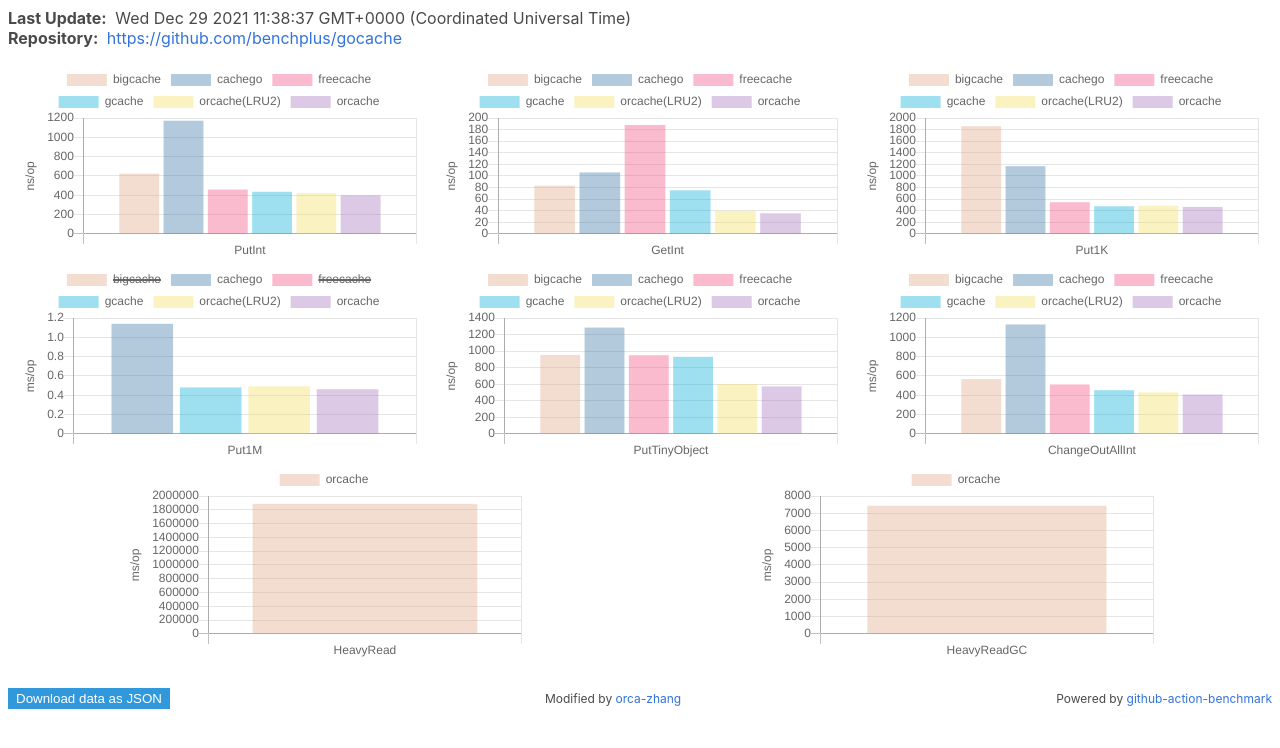
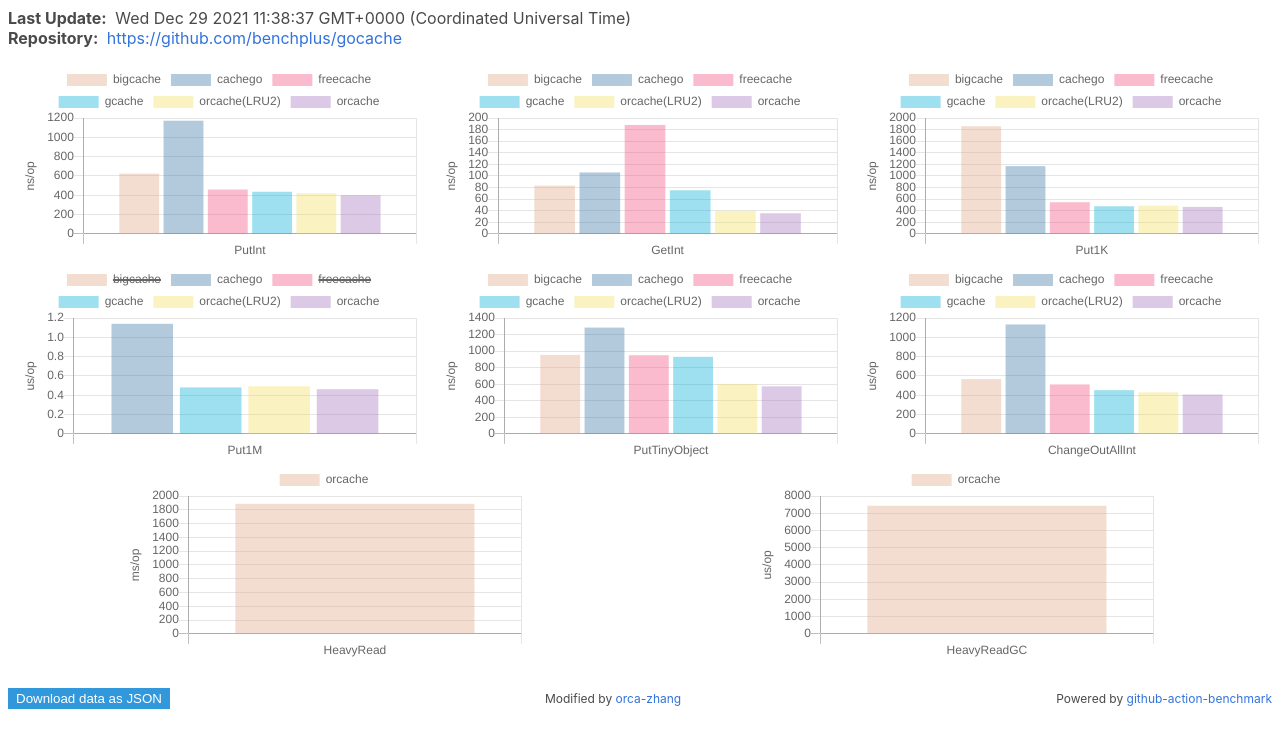
Before and after one commit to benchplus/gocache, a plain HTML site: page dev/bench/index.html in a window 1280 px wide. Drawn offline with nearby package versions, Linux system fonts and the light colour scheme.

Commit message:
:dog2: fix unit

```diff
--- a/dev/bench/index.html
+++ b/dev/bench/index.html
@@ -177,9 +177,21 @@
 
             if (dataset[0].bench.value > 10000) {
               dataset.forEach(e => {
-                  e.bench.unit = 'ms/op';
+                  e.bench.unit = 'us/op';
                   e.bench.value /= 1000.;
               });
+              if (dataset[0].bench.value > 10000) {
+                dataset.forEach(e => {
+                    e.bench.unit = 'ms/op';
+                    e.bench.value /= 1000.;
+                });
+                if (dataset[0].bench.value > 10000) {
+                  dataset.forEach(e => {
+                      e.bench.unit = 's/op';
+                      e.bench.value /= 1000.;
+                  });
+                }
+              }
             }
 
             const data = {
```
